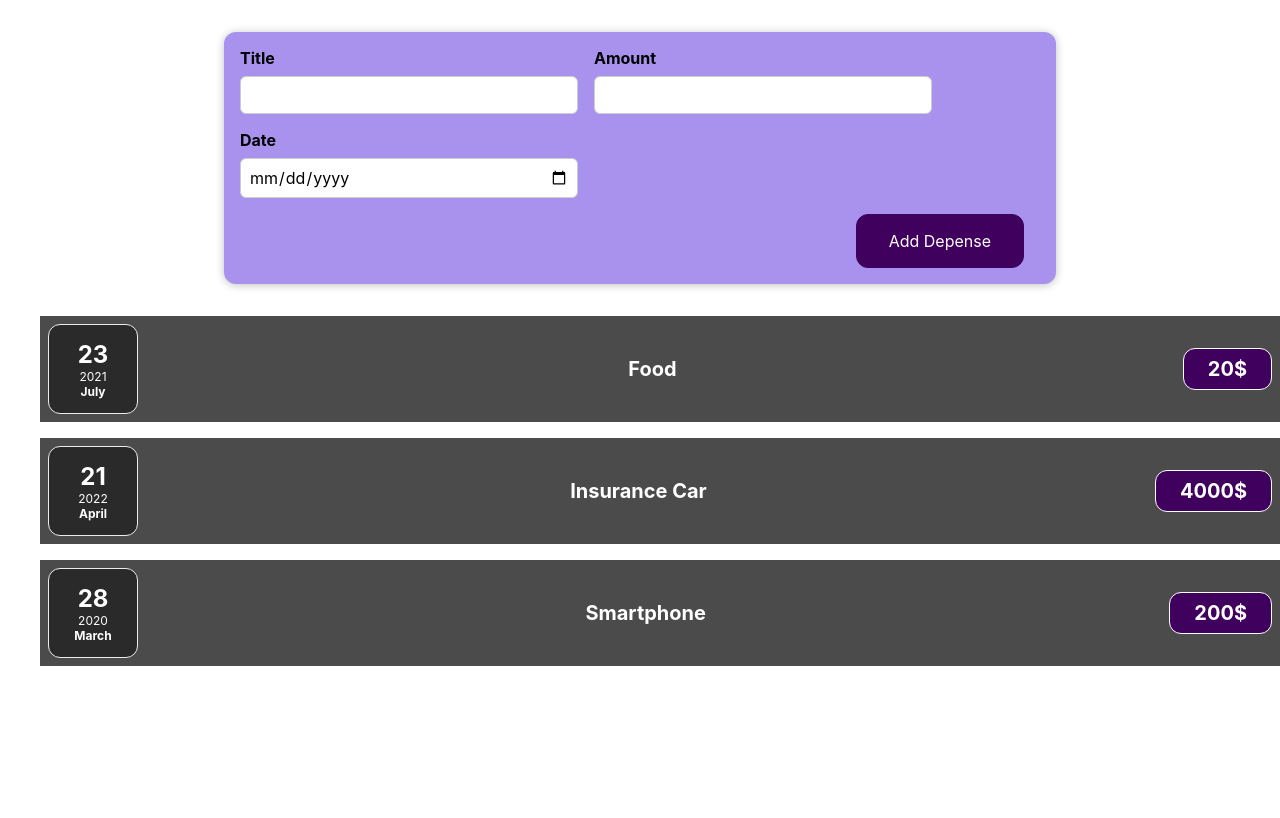
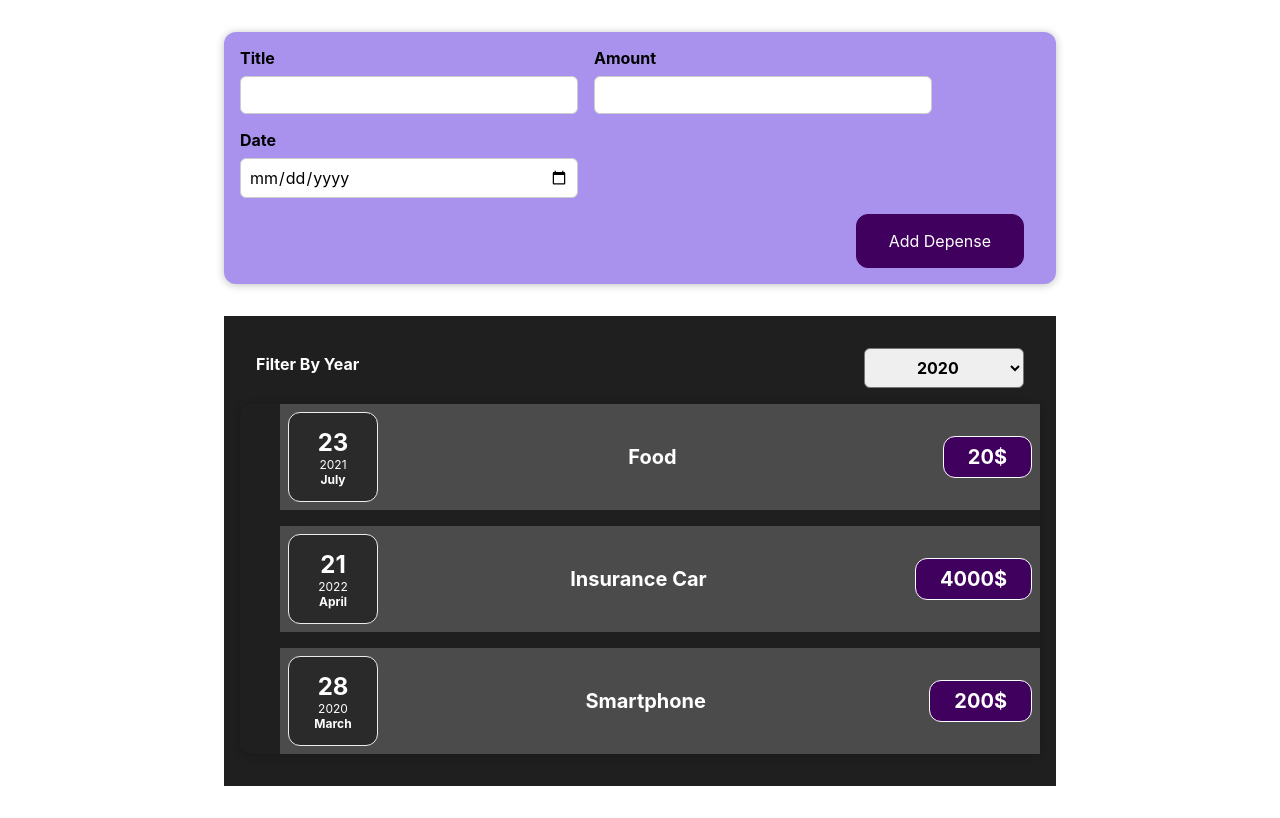
Before and after one commit to n2sy/app-3-react, a React (Create React App) app in the folder depenses-app/: page / in a window 1280 px wide. Built offline with nearby package versions, Linux system fonts and the light colour scheme.

Commit message:
add filter expense

```diff
--- a/depenses-app/src/App.js
+++ b/depenses-app/src/App.js
@@ -1,7 +1,7 @@
 import './App.css';
 import NewDepense from './components/NewDepense';
-import DepenseList from './components/DepenseList';
 import { useState } from 'react';
+import Depenses from './components/Depenses';
 
 const TabDepenses = [
   {
@@ -35,10 +35,17 @@ function App() {
     })
   }
 
+  function FilterDepenseList(selectedYear) {
+    setTabDep(() => {
+      let tabFiltred = TabDepenses.filter((d) => d.date_d.getFullYear().toString() == selectedYear);
+      return tabFiltred;
+    })
+  }
+
   return (
     <div>
       <NewDepense onAddNewDepense={addDepenseFromApp}></NewDepense>
-      <DepenseList listDep={tabDep}></DepenseList>
+      <Depenses filterDep={FilterDepenseList} listDep={tabDep}></Depenses>
 
     </div>
   );
--- /dev/null
+++ b/depenses-app/src/components/Card.js
@@ -0,0 +1,12 @@
+
+import classes from './Card.module.css';
+function Card(props) {
+    return (
+        <div className={`${classes.card} ${props.className}`}>
+            {props.children}
+
+        </div>
+    )
+}
+
+export default Card;
--- /dev/null
+++ b/depenses-app/src/components/Card.module.css
@@ -0,0 +1,4 @@
+.card {
+  border-radius: 12px;
+  box-shadow: 0 1px 8px rgba(0, 0, 0, 0.25);
+}
--- a/depenses-app/src/components/DepenseList.js
+++ b/depenses-app/src/components/DepenseList.js
@@ -1,16 +1,17 @@
+import Card from './Card';
 import DepenseItem from './DepenseItem';
 import classes from './DepenseList.module.css';
 
 function DepenseList(props) {
 
     return (
-        <div className={classes.expenses_list}>
+        <Card className={classes.expenses_list}>
             <ol className={classes.expenses_list__fallback}>
                 {props.listDep.map((dep) => {
                     return (<DepenseItem key={dep.id} oneDepense={dep}></DepenseItem>)
                 })}
             </ol>
-        </div>
+        </Card>
     )
 }
 
--- /dev/null
+++ b/depenses-app/src/components/Depenses.css
@@ -0,0 +1,7 @@
+.expenses {
+  padding: 1rem;
+  background-color: rgb(31, 31, 31);
+  margin: 2rem auto;
+  width: 50rem;
+  max-width: 95%;
+}
--- /dev/null
+++ b/depenses-app/src/components/Depenses.js
@@ -0,0 +1,15 @@
+import './Depenses.css'
+import FilterDepense from './FilterDepense';
+import DepenseList from './DepenseList';
+
+function Depenses(props) {
+    return (
+        <div className='expenses'>
+            <FilterDepense filterDep2={props.filterDep}></FilterDepense>
+            <DepenseList listDep={props.listDep}></DepenseList>
+        </div>
+    )
+}
+
+
+export default Depenses;
--- /dev/null
+++ b/depenses-app/src/components/FilterDepense.css
@@ -0,0 +1,24 @@
+.expenses-filter {
+  color: white;
+  padding: 0 1rem;
+}
+
+.expenses-filter__control {
+  display: flex;
+  width: 100%;
+  align-items: center;
+  justify-content: space-between;
+  margin: 1rem 0;
+}
+
+.expenses-filter label {
+  font-weight: bold;
+  margin-bottom: 0.5rem;
+}
+
+.expenses-filter select {
+  font: inherit;
+  padding: 0.5rem 3rem;
+  font-weight: bold;
+  border-radius: 6px;
+}
--- /dev/null
+++ b/depenses-app/src/components/FilterDepense.js
@@ -0,0 +1,26 @@
+
+import { useState } from 'react';
+import './FilterDepense.css';
+function FilterDepense(props) {
+    function selectHandler(event) {
+        //console.log(event.target.value);
+        props.filterDep2(event.target.value);
+
+    }
+    return (
+        <div className='expenses-filter'>
+            <div className='expenses-filter__control'>
+                <label htmlFor='id'>Filter By Year</label>
+                <select id="year" onChange={selectHandler}>
+                    <option value="2020">2020</option>
+                    <option value="2021">2021</option>
+                    <option value="2022">2022</option>
+                    <option value="2023">2023</option>
+                </select>
+            </div>
+        </div>
+
+    )
+}
+
+export default FilterDepense;
```
